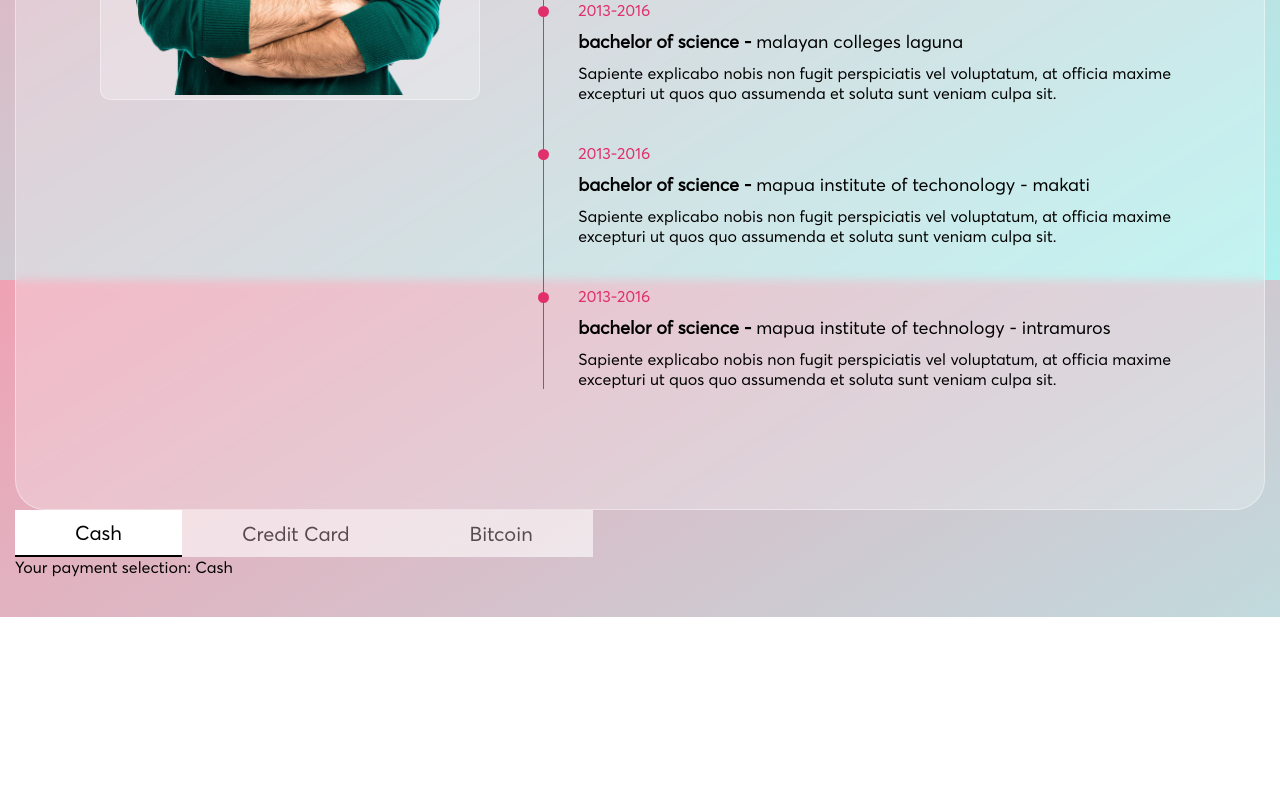
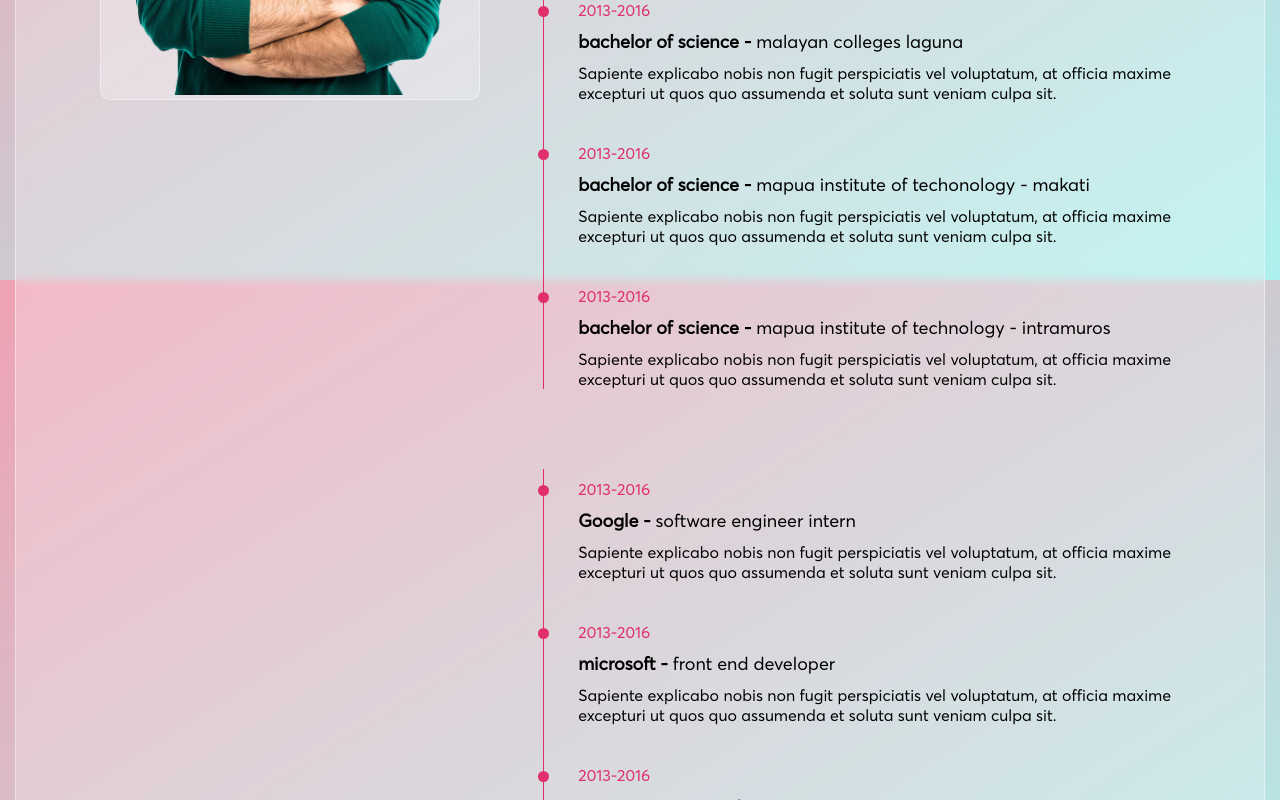
Before and after one commit to paulopanganiban/gsap-react, a Next.js app: page / in a window 1280 px wide. Shown: the part 1320-2120 px from the top of the page. Before the commit the page ends 1937 px from the top, so only its background shows below. Built offline with nearby package versions, Linux system fonts and the light colour scheme.

Commit message:
finished tabs component

```diff
--- a/src/components/About.tsx
+++ b/src/components/About.tsx
@@ -2,6 +2,7 @@ import React, { useEffect, useRef, useState } from "react";
 import styled from "styled-components";
 import { Section } from "../styles";
 import { education, experience } from "../utils/data";
+import Tabs from "./Tabs";
 const About = () => {
   const tabs = ["education", "experience"];
   const [isActive, setIsActive] = useState(tabs[0]);
@@ -42,52 +43,7 @@ const About = () => {
               <div className="skill-item">Adobe Photoshop</div>
               <div className="skill-item">Adobe Illustrator</div>
             </div>
-            <div className="about-tabs">
-              {tabs.map((item, index) => (
-                <button
-                  onClick={() => {
-                    setIsActive(item);
-                    setCurrentTab(item);
-                  }}
-                  key={item}
-                  className={`tab-item ${currentTab === tabs[index] ? "active" : ""}`}
-                >
-                  {item}
-                </button>
-              ))}
-            </div>
-            {currentTab === tabs[0] && (
-              <div className="tab-content" id="education">
-                <div className="timeline">
-                  {education.map(({ school, date, degree, description }) => (
-                    <div className="timeline-item" key={school}>
-                      <span className="date">{date}</span>
-                      <h4>
-                        {degree} - <span>{school}</span>
-                      </h4>
-                      <p>{description}</p>
-                    </div>
-                  ))}
-                </div>
-              </div>
-            )}
-            {currentTab === tabs[1] && (
-              <div className="tab-content" id="experience">
-                <div className="timeline">
-                  {experience.map(
-                    ({ company, date, position, description }) => (
-                      <div className="timeline-item" key={company}>
-                        <span className="date">{date}</span>
-                        <h4>
-                          {company} - <span>{position}</span>
-                        </h4>
-                        <p>{description}</p>
-                      </div>
-                    )
-                  )}
-                </div>
-              </div>
-            )}
+            <Tabs />
           </div>
         </div>
       </div>
@@ -96,7 +52,6 @@ const About = () => {
 };
 
 export default About;
-// about-section sec-padding
 type IAboutContainer = {
   active: boolean;
 };
@@ -155,95 +110,4 @@ const AboutContainer = styled.section<IAboutContainer>`
     margin: 0 10px 10px 0;
     border-radius: 20px;
   }
-  .about-tabs {
-    margin-top: 20px;
-  }
-  .tab-item {
-    cursor: pointer;
-    font-weight: 500;
-    padding: 2px 0;
-    background-color: transparent;
-    border: none;
-    text-transform: capitalize;
-    display: inline-block;
-    color: var(--blue-dark);
-    font-size: 1.25rem;
-    margin: 0 30px 0 0;
-    position: relative;
-    opacity: 0.5;
-    transition: all 0.3s ease;
-    &:before {
-      content: "";
-      position: absolute;
-      left: 0;
-      bottom: 0;
-      width: 0;
-      background-color: var(--blue-dark);
-      height: 1px;
-      transition: width 0.3s ease;
-    }
-    &:hover::before {
-      width: 100%;
-    }
-    &:last-child {
-      margin: 0;
-    }
-    &.active {
-      color: var(--main-color);
-      opacity: 1;
-      cursor: auto;
-    }
-    &.active::before {
-      width: 100%;
-      background-color: var(--main-color);
-    }
-  }
-  .tab-content {
-    display: block;
-    padding: 40px 0;
-  }
-  .timeline {
-    position: relative;
-    &:before {
-      content: "";
-      position: absolute;
-      height: 100%;
-      width: 1px;
-      top: 0;
-      left: 5px;
-      background-color: var(--main-color);
-    }
-  }
-  .timeline-item {
-    position: relative;
-    margin-bottom: 30px;
-    padding: 10px 0 0 40px;
-    &:before {
-      content: "";
-      position: absolute;
-      height: 11px;
-      width: 11px;
-      background-color: var(--main-color);
-      left: 0;
-      top: 16px;
-      border-radius: 50%;
-    }
-    &:last-child {
-      margin-bottom: 0;
-    }
-  }
-  .timeline-item > .date {
-    display: block;
-    color: var(--main-color);
-    font-weight: 400;
-    margin: 0 0 10px;
-  }
-  .timeline-item > h4 {
-    font-size: 1.125rem;
-    margin: 0 0 10px;
-    font-weight: 600;
-  }
-  .timeline-item > h4 > span {
-    font-weight: 400;
-  }
 `;
--- /dev/null
+++ b/src/components/Tabs.tsx
@@ -0,0 +1,146 @@
+import React, { useState } from "react";
+import styled from "styled-components";
+import { Section } from "../styles";
+import { education, experience } from "../utils/data";
+const Tabs = () => {
+  const tabs = ["education", "experience"];
+  const [isActive, setIsActive] = useState(tabs[0]);
+  const [currentTab, setCurrentTab] = useState("education");
+  return (
+    <TabsContainer>
+      {tabs.map((item, index) => (
+        <button
+          onClick={() => {
+            setIsActive(item);
+            setCurrentTab(item);
+          }}
+          key={item}
+          className={`tab-item ${currentTab === tabs[index] ? "active" : ""}`}
+        >
+          {item}
+        </button>
+      ))}
+      {currentTab === tabs[0] && (
+        <div className="tab-content" id="education">
+          <div className="timeline">
+            {education.map(({ school, date, degree, description }) => (
+              <div className="timeline-item" key={school}>
+                <span className="date">{date}</span>
+                <h4>
+                  {degree} - <span>{school}</span>
+                </h4>
+                <p>{description}</p>
+              </div>
+            ))}
+          </div>
+        </div>
+      )}
+      <div className="tab-content" id="experience">
+        <div className="timeline">
+          {experience.map(({ company, date, position, description }) => (
+            <div className="timeline-item" key={company}>
+              <span className="date">{date}</span>
+              <h4>
+                {company} - <span>{position}</span>
+              </h4>
+              <p>{description}</p>
+            </div>
+          ))}
+        </div>
+      </div>
+    </TabsContainer>
+  );
+};
+
+export default Tabs;
+const TabsContainer = styled.nav`
+  margin-top: 20px;
+  .tab-item {
+    cursor: pointer;
+    font-weight: 500;
+    padding: 2px 0;
+    background-color: transparent;
+    border: none;
+    text-transform: capitalize;
+    display: inline-block;
+    color: var(--blue-dark);
+    font-size: 1.25rem;
+    margin: 0 30px 0 0;
+    position: relative;
+    opacity: 0.5;
+    transition: all 0.3s ease;
+    &:before {
+      content: "";
+      position: absolute;
+      left: 0;
+      bottom: 0;
+      width: 0;
+      background-color: var(--blue-dark);
+      height: 1px;
+      transition: width 0.3s ease;
+    }
+    &:hover::before {
+      width: 100%;
+    }
+    &:last-child {
+      margin: 0;
+    }
+    &.active {
+      color: var(--main-color);
+      opacity: 1;
+      cursor: auto;
+    }
+    &.active::before {
+      width: 100%;
+      background-color: var(--main-color);
+    }
+  }
+  .tab-content {
+    display: block;
+    padding: 40px 0;
+  }
+  .timeline {
+    position: relative;
+    &:before {
+      content: "";
+      position: absolute;
+      height: 100%;
+      width: 1px;
+      top: 0;
+      left: 5px;
+      background-color: var(--main-color);
+    }
+  }
+  .timeline-item {
+    position: relative;
+    margin-bottom: 30px;
+    padding: 10px 0 0 40px;
+    &:before {
+      content: "";
+      position: absolute;
+      height: 11px;
+      width: 11px;
+      background-color: var(--main-color);
+      left: 0;
+      top: 16px;
+      border-radius: 50%;
+    }
+    &:last-child {
+      margin-bottom: 0;
+    }
+  }
+  .timeline-item > .date {
+    display: block;
+    color: var(--main-color);
+    font-weight: 400;
+    margin: 0 0 10px;
+  }
+  .timeline-item > h4 {
+    font-size: 1.125rem;
+    margin: 0 0 10px;
+    font-weight: 600;
+  }
+  .timeline-item > h4 > span {
+    font-weight: 400;
+  }
+`;
--- a/src/components/X.tsx
+++ /dev/null
@@ -1,45 +0,0 @@
-import React, { useState } from 'react';
-import styled from 'styled-components';
-type ITab = {
-    active: boolean
-}
-const Tab = styled.button<ITab>`
-  font-size: 20px;
-  padding: 10px 60px;
-  cursor: pointer;
-  opacity: 0.6;
-  background: white;
-  border: 0;
-  outline: 0;
-  ${({ active }) =>
-    active &&
-    `
-    border-bottom: 2px solid black;
-    opacity: 1;
-  `}
-`;
-const ButtonGroup = styled.div`
-  display: flex;
-`;
-const types = ['Cash', 'Credit Card', 'Bitcoin'];
-function TabGroup() {
-  const [active, setActive] = useState(types[0]);
-  return (
-    <>
-      <ButtonGroup>
-        {types.map(type => (
-          <Tab
-            key={type}
-            active={active === type}
-            onClick={() => setActive(type)}
-          >
-            {type}
-          </Tab>
-        ))}
-      </ButtonGroup>
-      <p />
-      <p> Your payment selection: {active} </p>
-    </>
-  );
-}
-export default TabGroup;
--- a/src/components/index.tsx
+++ b/src/components/index.tsx
@@ -3,3 +3,4 @@ export { default as Header } from "./Header";
 export { default as Hamburger } from "./Hamburger";
 export { default as Hero } from "./Hero";
 export { default as About } from "./About";
+export { default as Tabs } from "./Tabs";
--- a/src/pages/index.tsx
+++ b/src/pages/index.tsx
@@ -1,7 +1,6 @@
 import type { NextPage } from "next";
 import Head from "next/head";
 import { About, Hero } from "../components";
-import TabGroup from "../components/X";
 
 const Home: NextPage = () => {
   return (
@@ -14,7 +13,6 @@ const Home: NextPage = () => {
       <main>
         <Hero />
         <About />
-        <TabGroup/>
       </main>
     </>
   );
```
